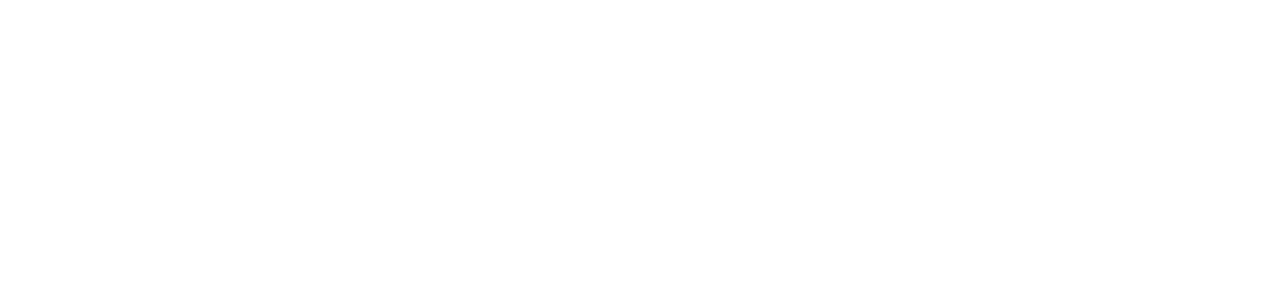
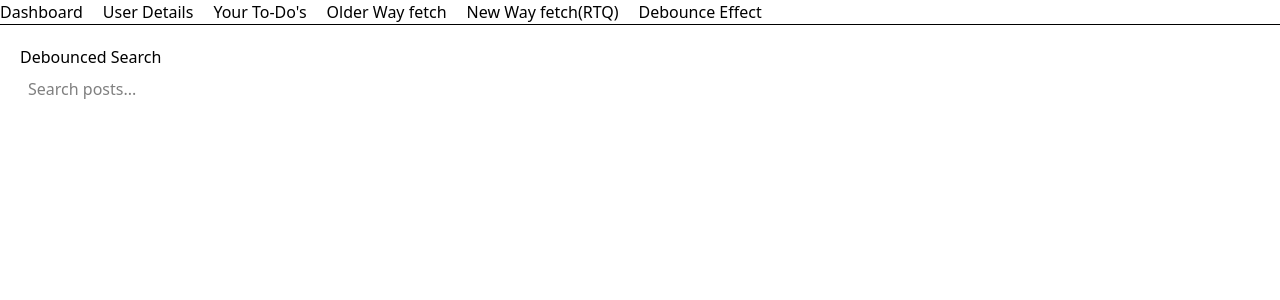
Before and after one commit to Vrushab-hulle/full-stack, a React (Vite) app in the folder react-demos/: page /debounce in a window 1280 px wide. Before the commit this address had no page. Shown: the top 300 px of the page. Built offline with nearby package versions, Linux system fonts and the light colour scheme.

Commit message:
added react question in md file

```diff
--- a/react-demos/src/App.jsx
+++ b/react-demos/src/App.jsx
@@ -9,6 +9,7 @@ import Task from "./StoreExample/Task";
 import FetchOld from "./TanstackQuery/FetchOld";
 import ReactQuery from "./TanstackQuery/ReactQuery";
 import ReactQueryIndv from "./TanstackQuery/ReactQueryIndv";
+import DebouncedSearch from "./Debounce/DebouncedSearch";
 
 export default function App() {
   return (
@@ -34,6 +35,7 @@ export default function App() {
           <Route path="/fetchOld" element={<FetchOld />} />
           <Route path="/rtq" element={<ReactQuery />} />
           <Route path="/rtq/:id" element={<ReactQueryIndv />} />
+          <Route path="/debounce" element={<DebouncedSearch />} />
         </Route>
       </Routes>
     </AuthProvider>
--- a/react-demos/src/Debounce/DebouncedSearch.jsx
+++ b/react-demos/src/Debounce/DebouncedSearch.jsx
@@ -1,31 +1,60 @@
-import React, { useState, useEffect } from "react";
+import React, { useEffect, useState } from "react";
 
 const DebouncedSearch = () => {
   const [query, setQuery] = useState("");
-  const [debouncedQuery, setDebouncedQuery] = useState(query);
+  const [debounceSearch, setDebounceSearch] = useState(query);
+  const [results, setResults] = useState([]);
 
   useEffect(() => {
     const timer = setTimeout(() => {
-      setDebouncedQuery(query);
+      if (query.trim() !== "") {
+        setDebounceSearch(query);
+        fetchData(query);
+      } else {
+        setResults([]);
+      }
     }, 500);
-
     return () => clearTimeout(timer);
   }, [query]);
 
   useEffect(() => {
-    if (debouncedQuery) {
-      console.log("debounce value ", query);
+    if (debounceSearch) {
+      console.log(query);
     }
-  }, [debouncedQuery]);
+  }, [debounceSearch]);
+
+  const fetchData = async (searchTerm) => {
+    try {
+      const response = await fetch(
+        `https://jsonplaceholder.typicode.com/posts?q=${searchTerm}`
+      );
+      const data = await response.json();
+      setResults(data);
+    } catch (error) {
+      console.error("Error fetching data:", error);
+    }
+  };
 
   return (
-    <input
-      type="text"
-      value={query}
-      onChange={(e) => setQuery(e.target.value)}
-      placeholder="Search..."
-      className="border p-2"
-    />
+    <div style={{ padding: "20px" }}>
+      <h2>Debounced Search</h2>
+      <input
+        type="text"
+        placeholder="Search posts..."
+        value={query}
+        onChange={(e) => setQuery(e.target.value)}
+        style={{ padding: "8px", width: "300px" }}
+      />
+
+      <ul>
+        {results.map((item) => (
+          <li key={item.id}>
+            <strong>{item.title}</strong>
+            <p>{item.body}</p>
+          </li>
+        ))}
+      </ul>
+    </div>
   );
 };
 
--- a/react-demos/src/NavBar.jsx
+++ b/react-demos/src/NavBar.jsx
@@ -21,6 +21,9 @@ const NavBar = () => {
         <li>
           <Link to="/rtq">New Way fetch(RTQ)</Link>
         </li>
+        <li>
+          <Link to="/debounce">Debounce Effect</Link>
+        </li>
       </ul>
     </nav>
   );
```
Also changed, not shown: 1 other file (tests, documents, lock files or other folders).
